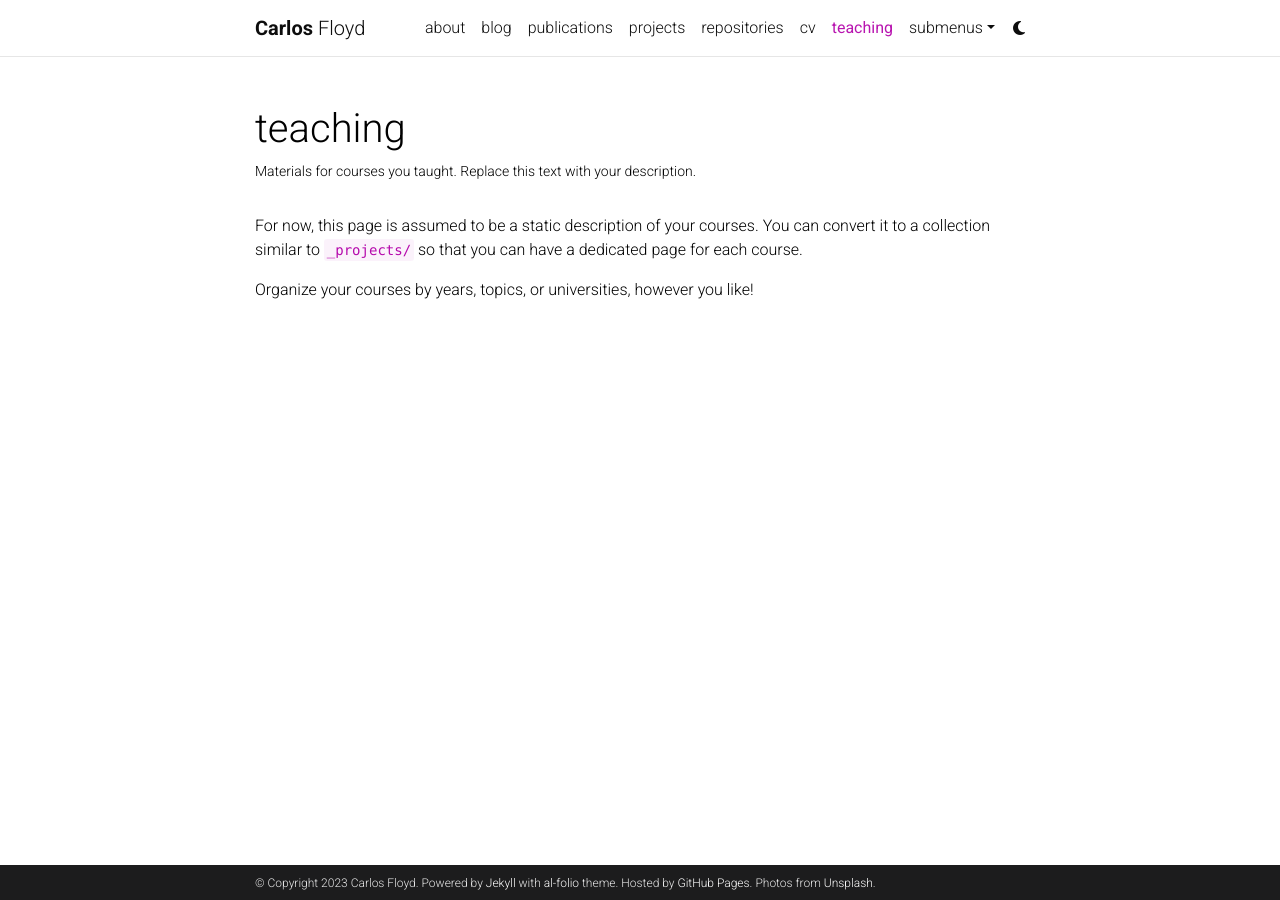
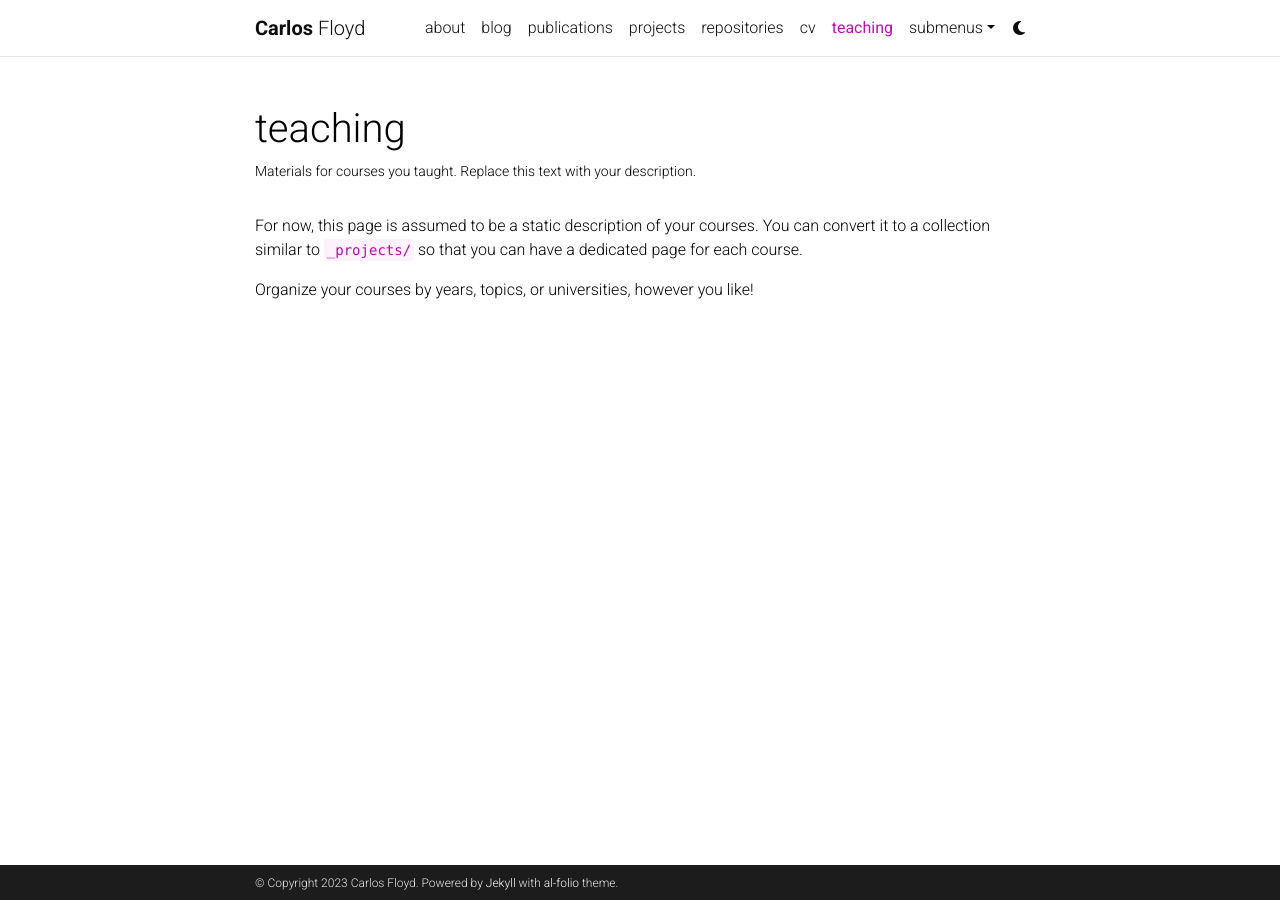
Before and after one commit to csfloyd/csfloyd.github.io, a Jekyll site: the page built from _pages/teaching.md, in a window 1280 px wide. Built offline with Jekyll 4.4.1, drawn with Linux system fonts in a browser that asks for light colours; full-size pictures stand in for the smaller copies a plugin makes; comment, search, counter and statistics services are not loaded; a style sheet for code colours, icons or effects is not loaded.

```diff
--- a/_config.yml
+++ b/_config.yml
@@ -8,18 +8,15 @@ middle_name:
 last_name: Floyd
 email: csfloyd@uchicago.edu
 description: > # the ">" symbol means to ignore newlines until "footer_text:"
-  A simple, whitespace theme for academics. Based on [*folio](https://github.com/bogoli/-folio) design.
 footer_text: >
   Powered by <a href="https://jekyllrb.com/" target="_blank">Jekyll</a> with <a href="https://github.com/alshedivat/al-folio">al-folio</a> theme.
-  Hosted by <a href="https://pages.github.com/" target="_blank">GitHub Pages</a>.
-  Photos from <a href="https://unsplash.com" target="_blank">Unsplash</a>.
 keywords: jekyll, jekyll-theme, academic-website, portfolio-website  # add your own keywords or leave empty
 
 lang: en # the language of your site (for example: en, fr, cn, ru, etc.)
 icon: ⚛️  # the emoji used as the favicon (alternatively, provide image name in /assets/img/)
 
 url: https://csfloyd.github.io # the base hostname & protocol for your site
-baseurl: /al-folio # the subpath of your site, e.g. /blog/
+baseurl: / # the subpath of your site, e.g. /blog/
 last_updated: false # set to true if you want to display last updated in the footer
 impressum_path:  # set to path to include impressum link in the footer, use the same path as permalink in a page, helps to conform with EU GDPR
 
@@ -45,7 +42,7 @@ repo_trophies:
 # will use title and url fields
 # Take a look to https://github.com/jekyll/jekyll-feed for more customization
 
-rss_icon: true
+rss_icon: false
 
 # -----------------------------------------------------------------------------
 # Layout
```
